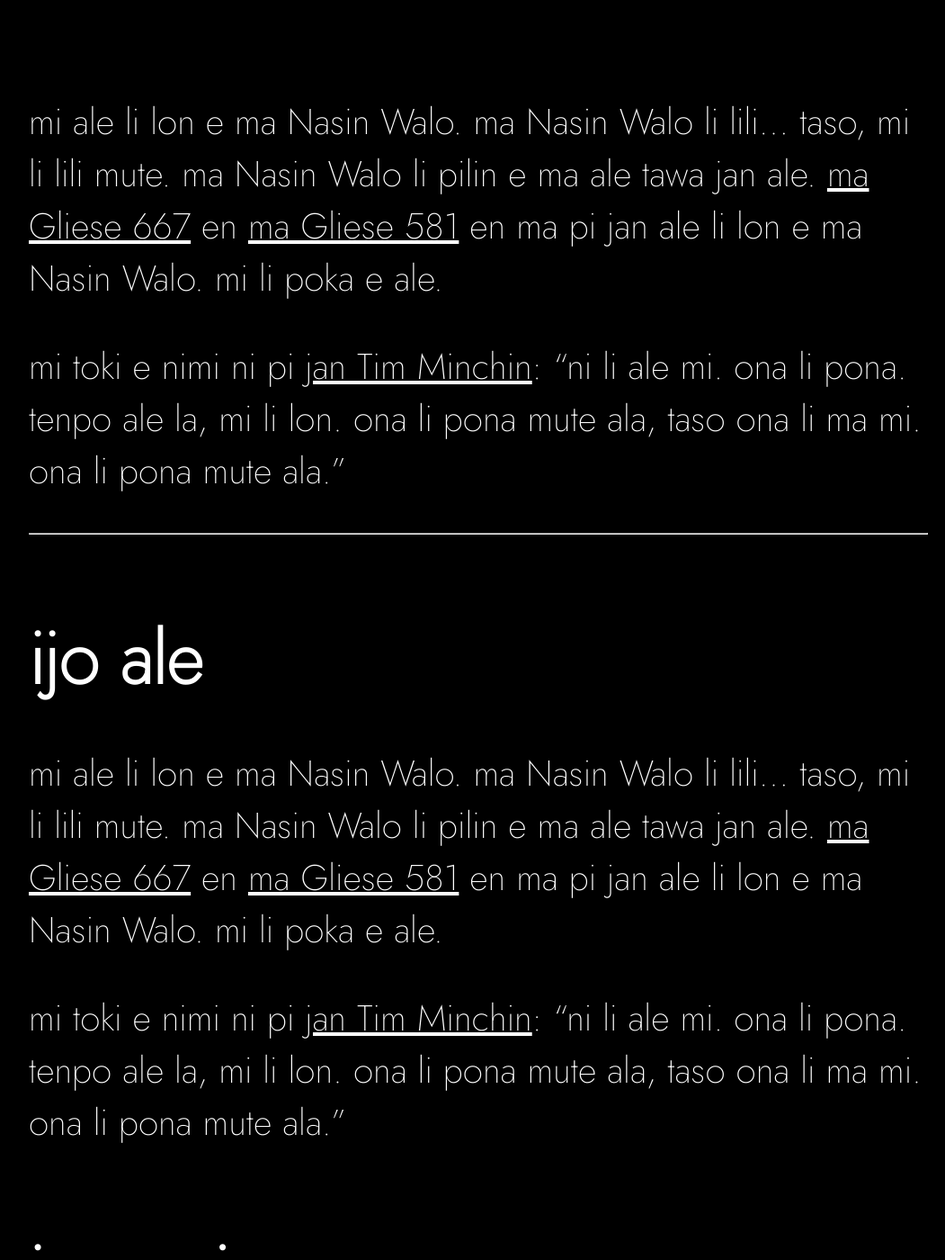
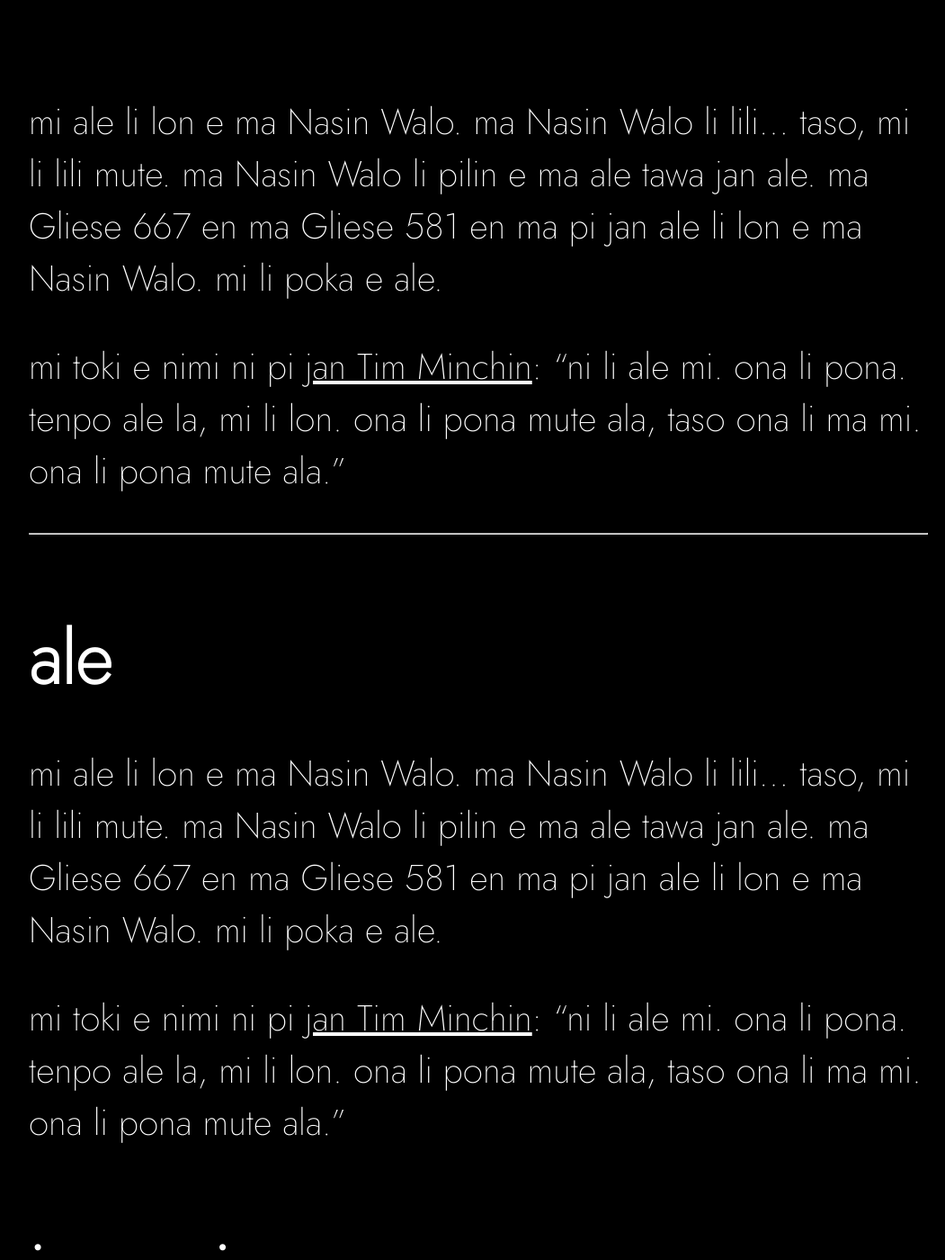
Before and after one commit to Squalm/nimi-lili-jan, a Jekyll site: the page built from public/_posts/2023-02-10-ijo-ale.md, in a window 1280 px wide and 1400 px high. Shown: the whole window at 90% size, without its empty margins (108-1159 px from the left). Built offline with Jekyll 4.4.1, drawn with Linux system fonts in a browser that asks for light colours.

Commit message:
Update 2023-02-10-ijo-ale.md

```diff
--- a/public/_posts/2023-02-10-ijo-ale.md
+++ b/public/_posts/2023-02-10-ijo-ale.md
@@ -1,8 +1,8 @@
 ---
 layout: home
-title:  "ijo ale"
+title:  "ale"
 date:   2023-02-10 15:00:00 +0100
 ---
-mi ale li lon e ma Nasin Walo. ma Nasin Walo li lili... taso, mi li lili mute. ma Nasin Walo li pilin e ma ale tawa jan ale. [ma Gliese 667](https://en.wikipedia.org/wiki/Gliese_667) en [ma Gliese 581](https://en.wikipedia.org/wiki/Gliese_581) en ma pi jan ale li lon e ma Nasin Walo. mi li poka e ale.
+mi ale li lon e ma Nasin Walo. ma Nasin Walo li lili... taso, mi li lili mute. ma Nasin Walo li pilin e ma ale tawa jan ale. ma Gliese 667 en ma Gliese 581 en ma pi jan ale li lon e ma Nasin Walo. mi li poka e ale.
 
 mi toki e nimi ni pi [jan Tim Minchin](https://youtu.be/KkSQfNEPYrE): "ni li ale mi. ona li pona. tenpo ale la, mi li lon. ona li pona mute ala, taso ona li ma mi. ona li pona mute ala."
```
